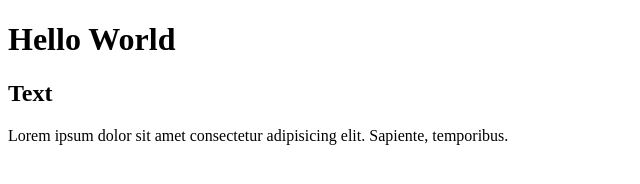
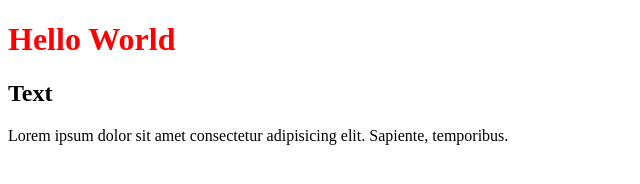
Before and after one commit to Trung-shit/site, a plain HTML site: page index.html in a window 1280 px wide. Shown: the whole page, without its empty margins (0-640 px from the left). Drawn offline with Linux system fonts and the light colour scheme.

Commit message:
add to css

```diff
--- a/index.html
+++ b/index.html
@@ -4,10 +4,12 @@
     <meta charset="UTF-8">
     <meta name="viewport" content="width=device-width, initial-scale=1.0">
     <title>Document</title>
+    <link rel="stylesheet" href="text.css">
 </head>
 <body>
     <h1>Hello World</h1>
     <h2>Text</h2>
     <p>Lorem ipsum dolor sit amet consectetur adipisicing elit. Sapiente, temporibus.</p>
+
 </body>
 </html>
--- /dev/null
+++ b/text.css
@@ -0,0 +1,3 @@
+h1 {
+    color: red;
+}
```
